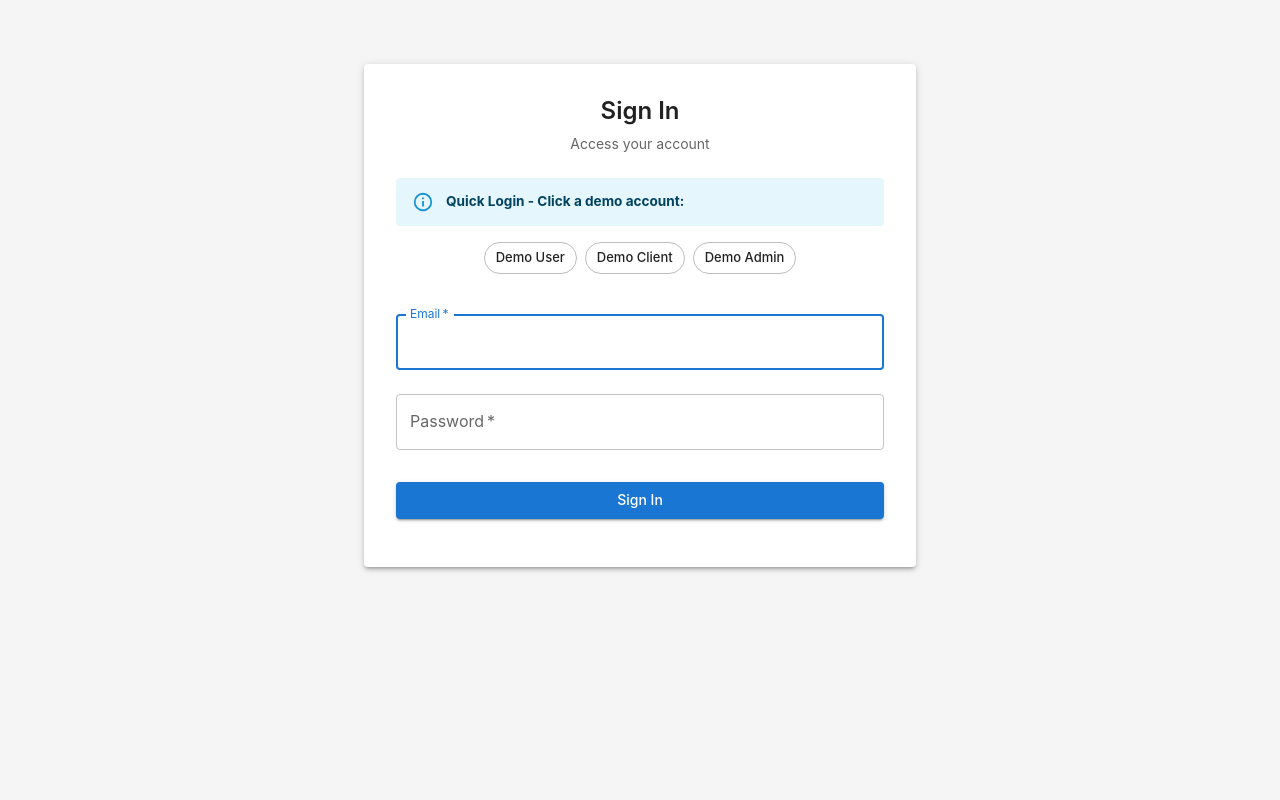
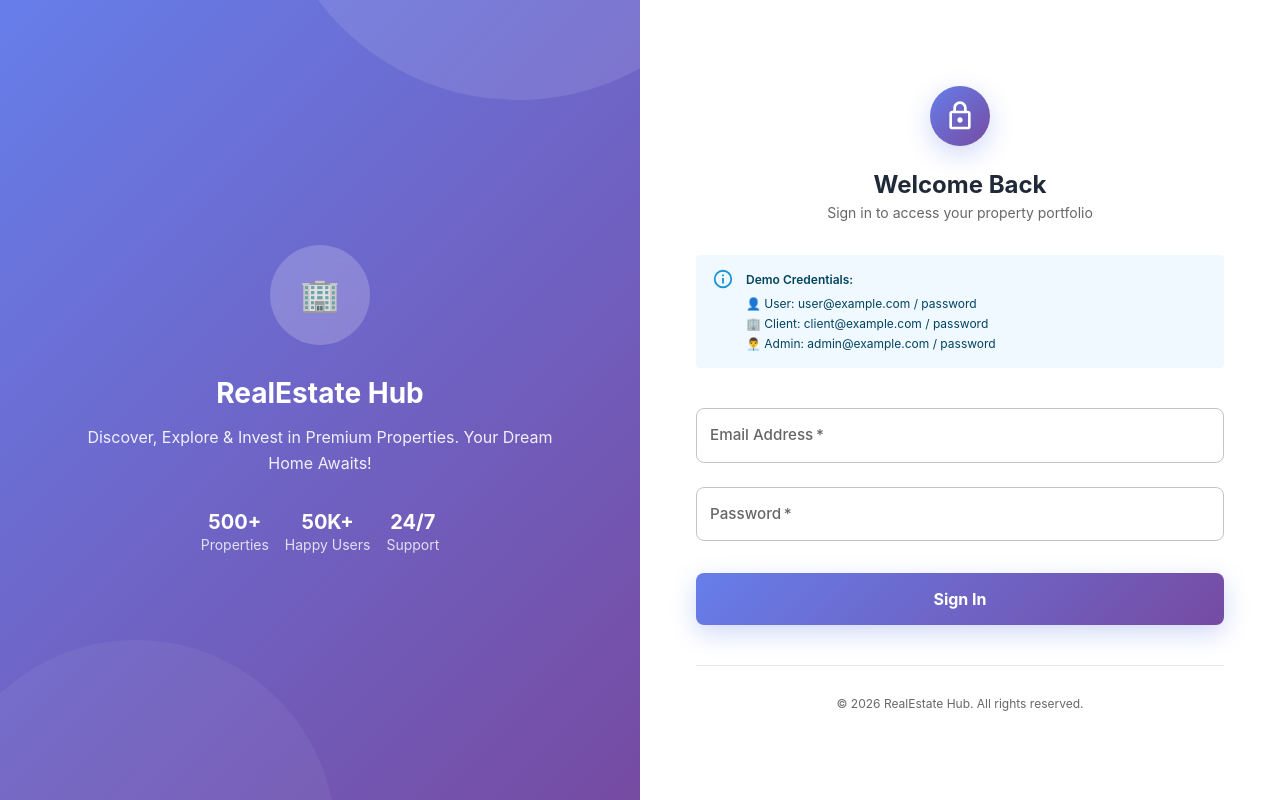
Before and after one commit to jeeneesh112/real-estate-web-app, a React (Vite) app: page /login in a window 1280 px wide. Built offline with nearby package versions, Linux system fonts and the light colour scheme.

Commit message:
feat(LoginPage): enhance layout and styling, improve loading state handling

```diff
--- a/src/pages/auth/LoginPage.tsx
+++ b/src/pages/auth/LoginPage.tsx
@@ -1,25 +1,24 @@
 import { useState } from 'react';
 import {
-  Container,
-  Paper,
   TextField,
   Button,
   Typography,
   Box,
   Alert,
   Stack,
-  Chip,
+  Container,
 } from '@mui/material';
 import { useNavigate } from 'react-router-dom';
 import { useDispatch } from 'react-redux';
 import { loginSuccess, type User, type ClientProfile } from '../../redux/slices/authSlice';
 import { i18n } from '../../i18n';
+import LockOutlinedIcon from '@mui/icons-material/LockOutlined';
 
 export const LoginPage: React.FC = () => {
   const [email, setEmail] = useState('');
   const [password, setPassword] = useState('');
-  const [selectedDemo, setSelectedDemo] = useState<string | null>(null);
   const [error, setError] = useState('');
+  const [loading, setLoading] = useState(false);
   const navigate = useNavigate();
   const dispatch = useDispatch();
 
@@ -92,16 +91,10 @@ export const LoginPage: React.FC = () => {
     },
   ];
 
-  const handleDemoSelect = (account: typeof demoAccounts[0]) => {
-    setSelectedDemo(account.id);
-    setEmail(account.email);
-    setPassword(account.password);
-    setError('');
-  };
-
   const handleSubmit = async (e: React.FormEvent) => {
     e.preventDefault();
     setError('');
+    setLoading(true);
 
     try {
       const account = demoAccounts.find(
@@ -110,6 +103,7 @@ export const LoginPage: React.FC = () => {
 
       if (!account) {
         setError(i18n.t('auth.invalidCredentials'));
+        setLoading(false);
         return;
       }
 
@@ -120,46 +114,141 @@ export const LoginPage: React.FC = () => {
       navigate(account.redirectTo);
     } catch (err) {
       setError(i18n.t('auth.invalidCredentials'));
+      setLoading(false);
     }
   };
 
   return (
-    <Container maxWidth="sm">
+    <Box sx={{ display: 'flex', height: '100vh', width: '100%' }}>
+      {/* Left Side - Image & Branding */}
       <Box
         sx={{
-          marginTop: 8,
+          flex: 1,
+          background: 'linear-gradient(135deg, #667eea 0%, #764ba2 100%)',
           display: 'flex',
           flexDirection: 'column',
           alignItems: 'center',
+          justifyContent: 'center',
+          color: '#fff',
+          padding: 4,
+          position: 'relative',
+          overflow: 'hidden',
+          '&::before': {
+            content: '""',
+            position: 'absolute',
+            top: '-50%',
+            right: '-20%',
+            width: '500px',
+            height: '500px',
+            borderRadius: '50%',
+            backgroundColor: 'rgba(255, 255, 255, 0.1)',
+          },
+          '&::after': {
+            content: '""',
+            position: 'absolute',
+            bottom: '-30%',
+            left: '-10%',
+            width: '400px',
+            height: '400px',
+            borderRadius: '50%',
+            backgroundColor: 'rgba(255, 255, 255, 0.05)',
+          },
         }}
       >
-        <Paper elevation={3} sx={{ p: 4, width: '100%' }}>
-          <Typography component="h1" variant="h4" align="center" gutterBottom>
-            {i18n.t('auth.loginTitle')}
+        <Box sx={{ position: 'relative', zIndex: 2, textAlign: 'center', maxWidth: 500 }}>
+          <Box
+            sx={{
+              width: 100,
+              height: 100,
+              borderRadius: '50%',
+              backgroundColor: 'rgba(255, 255, 255, 0.2)',
+              display: 'flex',
+              alignItems: 'center',
+              justifyContent: 'center',
+              margin: '0 auto 2rem',
+              backdropFilter: 'blur(10px)',
+            }}
+          >
+            <Typography variant="h2" sx={{ fontWeight: 800 }}>
+              🏢
             </Typography>
-          <Typography variant="body2" align="center" color="text.secondary" sx={{ mb: 3 }}>
-            {i18n.t('auth.loginSubtitle')}
+          </Box>
+          <Typography variant="h3" sx={{ fontWeight: 700, mb: 2 }}>
+            RealEstate Hub
           </Typography>
+          <Typography variant="h6" sx={{ fontWeight: 400, opacity: 0.9, lineHeight: 1.6 }}>
+            Discover, Explore & Invest in Premium Properties. Your Dream Home Awaits!
+          </Typography>
+          <Stack direction="row" spacing={2} sx={{ mt: 4, justifyContent: 'center' }}>
+            <Box sx={{ textAlign: 'center' }}>
+              <Typography variant="h5" sx={{ fontWeight: 700 }}>500+</Typography>
+              <Typography variant="body2" sx={{ opacity: 0.8 }}>Properties</Typography>
+            </Box>
+            <Box sx={{ textAlign: 'center' }}>
+              <Typography variant="h5" sx={{ fontWeight: 700 }}>50K+</Typography>
+              <Typography variant="body2" sx={{ opacity: 0.8 }}>Happy Users</Typography>
+            </Box>
+            <Box sx={{ textAlign: 'center' }}>
+              <Typography variant="h5" sx={{ fontWeight: 700 }}>24/7</Typography>
+              <Typography variant="body2" sx={{ opacity: 0.8 }}>Support</Typography>
+            </Box>
+          </Stack>
+        </Box>
+      </Box>
 
-          <Alert severity="info" sx={{ mb: 2, fontSize: '0.85rem' }}>
-            <strong>Quick Login - Click a demo account:</strong><br />
+      {/* Right Side - Login Form */}
+      <Box
+        sx={{
+          flex: 1,
+          display: 'flex',
+          alignItems: 'center',
+          justifyContent: 'center',
+          padding: 4,
+          backgroundColor: '#fff',
+        }}
+      >
+        <Container maxWidth="sm">
+          <Box sx={{ width: '100%' }}>
+            {/* Header */}
+            <Box sx={{ textAlign: 'center', mb: 4 }}>
+              <Box
+                sx={{
+                  width: 60,
+                  height: 60,
+                  borderRadius: '50%',
+                  background: 'linear-gradient(135deg, #667eea 0%, #764ba2 100%)',
+                  display: 'flex',
+                  alignItems: 'center',
+                  justifyContent: 'center',
+                  margin: '0 auto 1.5rem',
+                  boxShadow: '0 8px 24px rgba(102, 126, 234, 0.3)',
+                }}
+              >
+                <LockOutlinedIcon sx={{ color: '#fff', fontSize: '2rem' }} />
+              </Box>
+              <Typography variant="h4" sx={{ fontWeight: 700, color: '#1f2937', mb: 0.5 }}>
+                Welcome Back
+              </Typography>
+              <Typography variant="body2" color="textSecondary">
+                Sign in to access your property portfolio
+              </Typography>
+            </Box>
+
+            {/* Demo Accounts Info */}
+            <Alert severity="info" sx={{ mb: 3, backgroundColor: '#f0f9ff', borderColor: '#0284c7' }}>
+              <Typography variant="caption" sx={{ fontWeight: 600 }}>
+                Demo Credentials:
+              </Typography>
+              <Typography variant="caption" display="block" sx={{ mt: 0.5, fontSize: '0.75rem' }}>
+                👤 User: user@example.com / password
+              </Typography>
+              <Typography variant="caption" display="block" sx={{ fontSize: '0.75rem' }}>
+                🏢 Client: client@example.com / password
+              </Typography>
+              <Typography variant="caption" display="block" sx={{ fontSize: '0.75rem' }}>
+                👨‍💼 Admin: admin@example.com / password
+              </Typography>
             </Alert>
-
-          <Stack direction="row" spacing={1} sx={{ mb: 3, justifyContent: 'center', flexWrap: 'wrap' }}>
-            {demoAccounts.map((account) => (
-              <Chip
-                key={account.id}
-                label={account.label}
-                onClick={() => handleDemoSelect(account)}
-                color={selectedDemo === account.id ? 'primary' : 'default'}
-                variant={selectedDemo === account.id ? 'filled' : 'outlined'}
-                sx={{
-                  fontWeight: selectedDemo === account.id ? 700 : 500,
-                  cursor: 'pointer',
-                }}
-              />
-            ))}
-          </Stack>
 
             {error && (
               <Alert severity="error" sx={{ mb: 2 }}>
@@ -167,44 +256,90 @@ export const LoginPage: React.FC = () => {
               </Alert>
             )}
 
+            {/* Login Form */}
             <Box component="form" onSubmit={handleSubmit}>
               <TextField
+                fullWidth
+                label="Email Address"
+                type="email"
+                name="email"
+                placeholder="Enter your email"
+                value={email}
+                onChange={(e) => setEmail(e.target.value)}
                 margin="normal"
                 required
-              fullWidth
-              id="email"
-              label={i18n.t('common.email')}
-              name="email"
-              autoComplete="email"
-              autoFocus
-              value={email}
-              onChange={(e) => setEmail(e.target.value)}
-              placeholder={i18n.t('auth.emailPlaceholder')}
+                sx={{
+                  '& .MuiOutlinedInput-root': {
+                    borderRadius: 2,
+                    fontSize: '0.95rem',
+                  },
+                  '& .MuiFormLabel-root': {
+                    fontSize: '0.95rem',
+                    fontWeight: 500,
+                  },
+                }}
               />
               <TextField
+                fullWidth
+                label="Password"
+                type="password"
+                name="password"
+                placeholder="Enter your password"
+                value={password}
+                onChange={(e) => setPassword(e.target.value)}
                 margin="normal"
                 required
-              fullWidth
-              name="password"
-              label={i18n.t('common.password')}
-              type="password"
-              id="password"
-              autoComplete="current-password"
-              value={password}
-              onChange={(e) => setPassword(e.target.value)}
-              placeholder={i18n.t('auth.passwordPlaceholder')}
+                sx={{
+                  '& .MuiOutlinedInput-root': {
+                    borderRadius: 2,
+                    fontSize: '0.95rem',
+                  },
+                  '& .MuiFormLabel-root': {
+                    fontSize: '0.95rem',
+                    fontWeight: 500,
+                  },
+                }}
               />
+
               <Button
                 type="submit"
                 fullWidth
                 variant="contained"
-              sx={{ mt: 3, mb: 2 }}
+                size="large"
+                disabled={loading}
+                sx={{
+                  mt: 3,
+                  mb: 2,
+                  py: 1.5,
+                  fontWeight: 700,
+                  fontSize: '1rem',
+                  textTransform: 'none',
+                  borderRadius: 2,
+                  background: 'linear-gradient(135deg, #667eea 0%, #764ba2 100%)',
+                  boxShadow: '0 8px 24px rgba(102, 126, 234, 0.3)',
+                  transition: 'all 0.3s ease',
+                  '&:hover': {
+                    transform: 'translateY(-2px)',
+                    boxShadow: '0 12px 32px rgba(102, 126, 234, 0.4)',
+                  },
+                  '&:disabled': {
+                    background: 'linear-gradient(135deg, #9ca3af 0%, #6b7280 100%)',
+                  },
+                }}
               >
-              {i18n.t('auth.loginButton')}
+                {loading ? 'Signing in...' : 'Sign In'}
               </Button>
             </Box>
-        </Paper>
+
+            {/* Footer */}
+            <Box sx={{ textAlign: 'center', mt: 3, pt: 3, borderTop: '1px solid #e5e7eb' }}>
+              <Typography variant="caption" color="textSecondary">
+                © 2026 RealEstate Hub. All rights reserved.
+              </Typography>
+            </Box>
           </Box>
         </Container>
+      </Box>
+    </Box>
   );
 };
```
Lines whose indentation alone changed are shown as unchanged.
